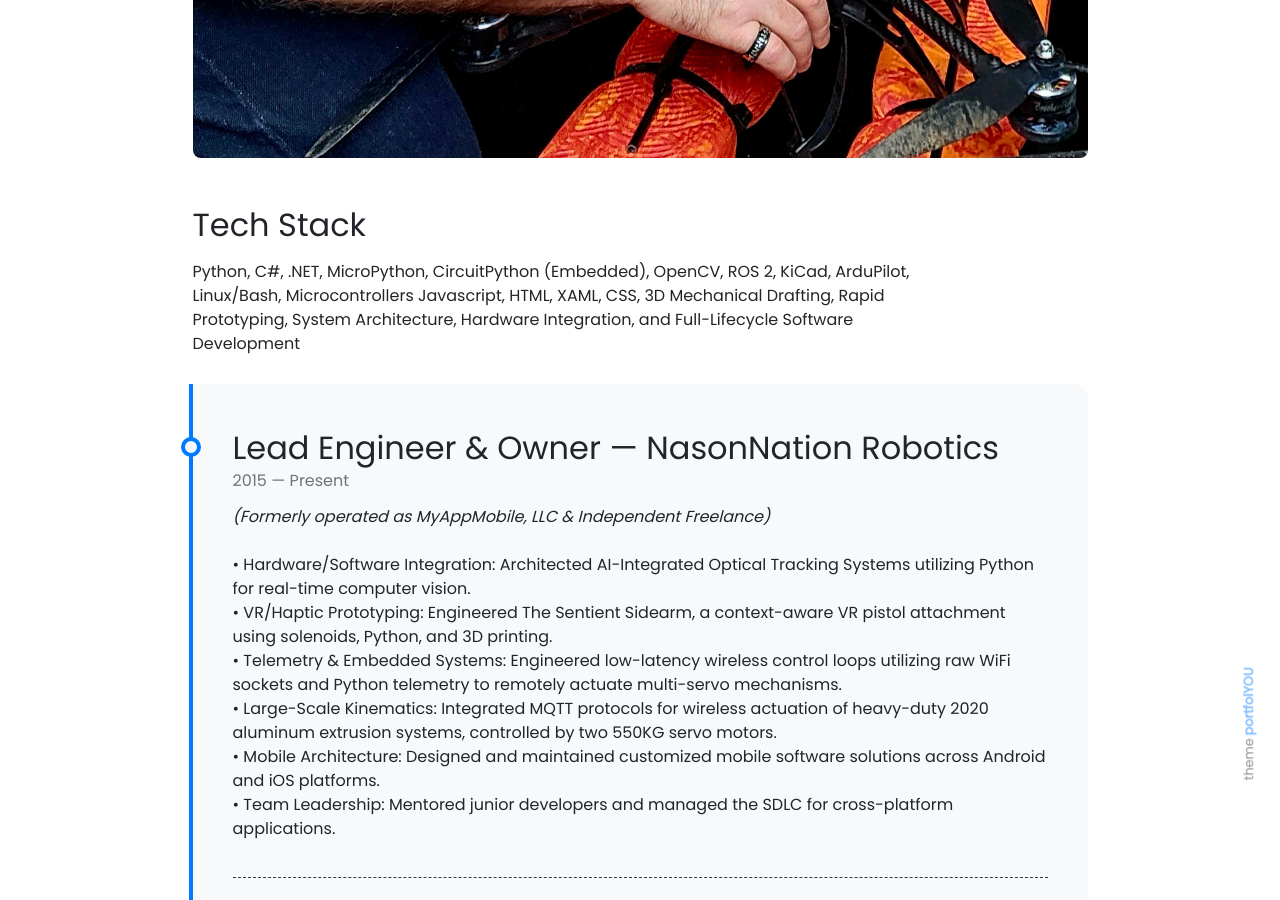
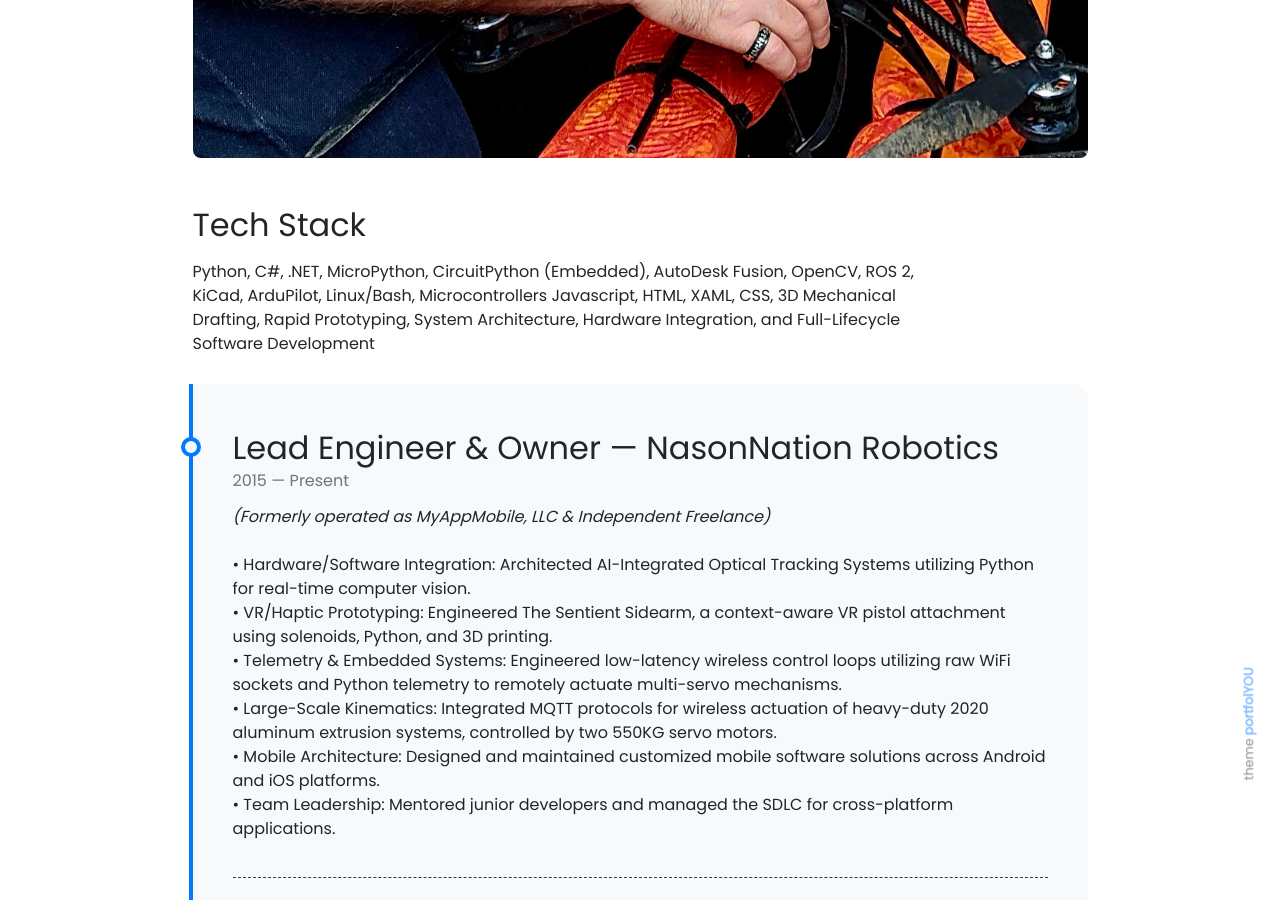
Before and after one commit to mistabowhunta/github.io, a Jekyll site: the page built from pages/about.md, in a window 1280 px wide and 900 px high, scrolled down 1286 px. Built offline with Jekyll 4.4.1, drawn with Linux system fonts in a browser that asks for light colours.

Commit message:
Update skills.yml

```diff
--- a/_data/skills.yml
+++ b/_data/skills.yml
@@ -1 +1 @@
-- name: Python, C#, .NET, MicroPython, CircuitPython (Embedded), OpenCV, ROS 2, KiCad, ArduPilot, Linux/Bash, Microcontrollers Javascript, HTML, XAML, CSS, 3D Mechanical Drafting, Rapid Prototyping, System Architecture, Hardware Integration, and Full-Lifecycle Software Development
+- name: Python, C#, .NET, MicroPython, CircuitPython (Embedded), AutoDesk Fusion, OpenCV, ROS 2, KiCad, ArduPilot, Linux/Bash, Microcontrollers Javascript, HTML, XAML, CSS, 3D Mechanical Drafting, Rapid Prototyping, System Architecture, Hardware Integration, and Full-Lifecycle Software Development
```
